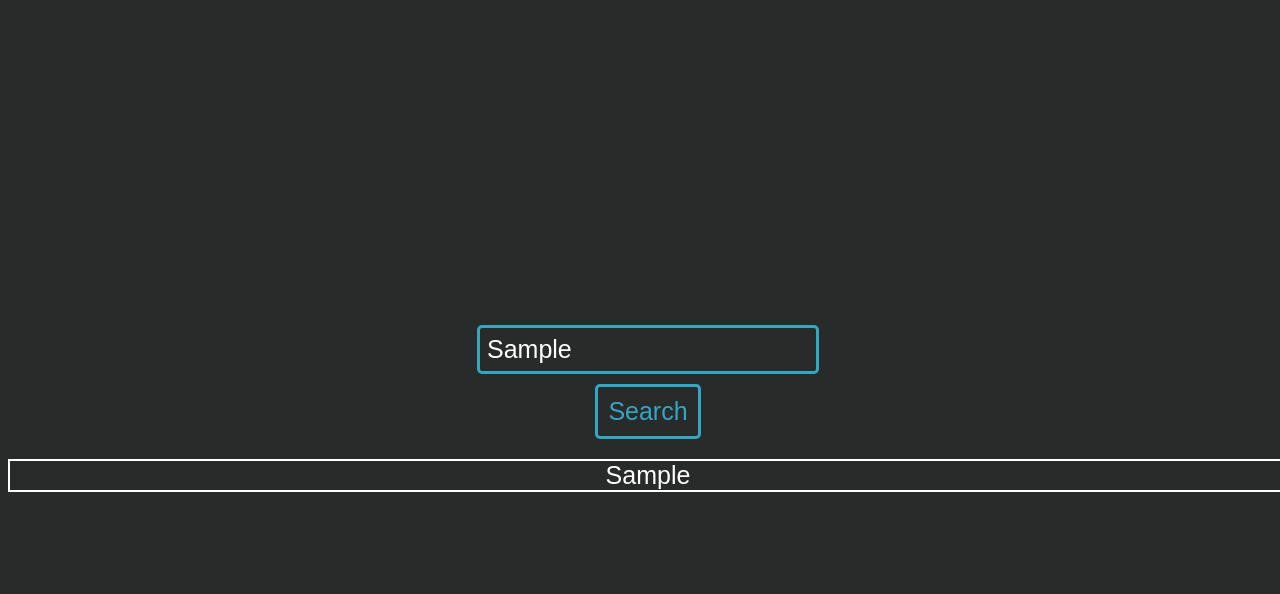
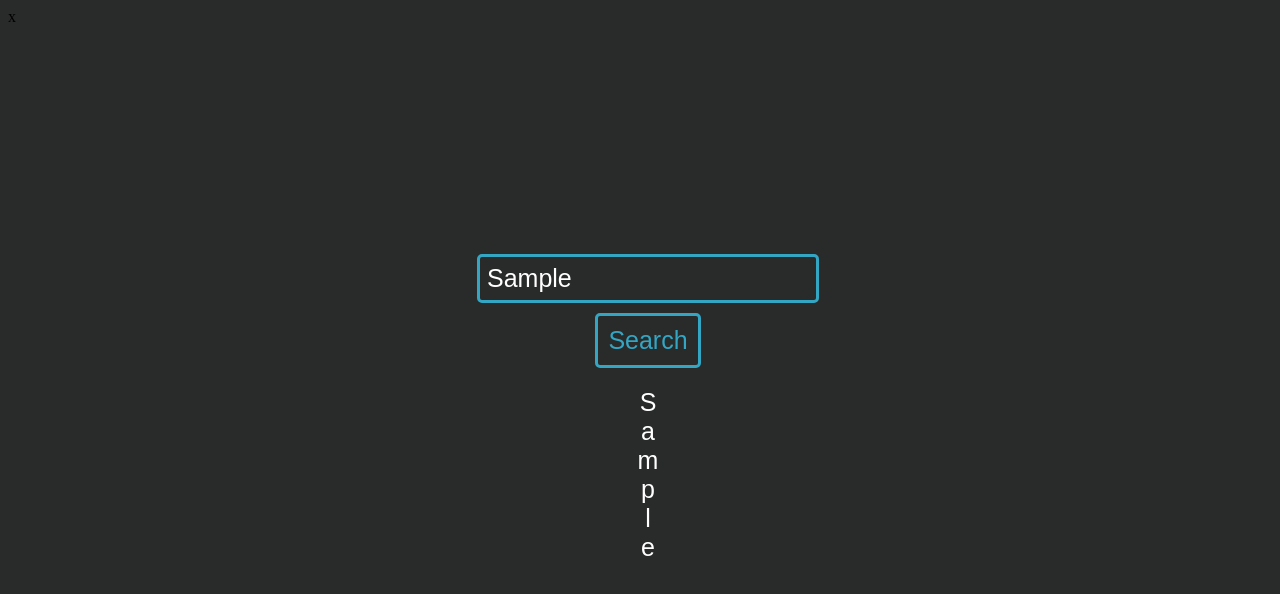
Before and after one commit to vadasambar/kanji_order, a plain HTML site: page form.html in a window 1280 px wide. Both pictures are taken after typing "Sample" into the empty fields and a click on the button "Search". Drawn offline with Linux system fonts and the light colour scheme.

Commit message:
add multiple character support & enter key submit

```diff
--- a/form.html
+++ b/form.html
@@ -11,14 +11,13 @@
     <body>
         <div id="outer-wrapper">
             <div id="middle-wrapper">
-                <form>
-                    <input id ="search-box" type="text" name="search-box" autofocus>
-                    <input id="search-button" type="button" onClick="getPageNumber()" name="search-button" value="Search">
-                    <div id="results"></div>
-                </form
+                <input id ="search-box" type="text" name="search-box"
+                       onkeypress="if(event.keyCode == 13) getPageNumber();" autofocus>
+                <input id="search-button" type="button" onClick="getPageNumber()" name="search-button" value="Search">
+                <div id="results"></div>
             </div>
         </div>
-        <script src="database.js"></script>
+        <script src="database.js"></script>x
         <script src="search.js"></script>
     </body>
 </html>
--- a/formStyle.css
+++ b/formStyle.css
@@ -56,6 +56,6 @@ body {
     font-size: 25px;
     font-family: sans-serif;
     color: white;
-    border: 2px solid white;
+    /* border: 2px solid white;  */
     text-align: center;
 }
--- a/search.js
+++ b/search.js
@@ -1,18 +1,22 @@
 
 function getPageNumber(){
 
-    var kanji = document.getElementById("search-box").value;
-    if(kanji == null){
-        document.getElementById("results").innerHTML = "NULL";
+  var kanjiList = document.getElementById("search-box").value;
+  if(kanjiList == null){
+    document.getElementById("results").innerHTML = "got NULL :/ <br> Enter a kanji baka yaro >_<";
   }
 
+document.getElementById("results").innerHTML = "";
 
-    document.getElementById("results").innerHTML = kanji + "<br>";
+  for (var i = 0; i < kanjiList.length; i++ ){
+    var kanji = kanjiList [i];
+    document.getElementById("results").innerHTML += kanji + "<br>";
     for(var prop in database){
       if(prop == kanji){
         document.getElementById("results").innerHTML += "page" + " : " + database[prop]["page"] + "<br>"
           + "id" + " : " + database[prop]["id"] + "<br>"
-            + "meaning" + " : " + database[prop]["meaning"] + "<br>";
+          + "meaning" + " : " + database[prop]["meaning"] + "<br><br>";
       }
     }
   }
+}
```
Lines whose indentation alone changed are shown as unchanged.
